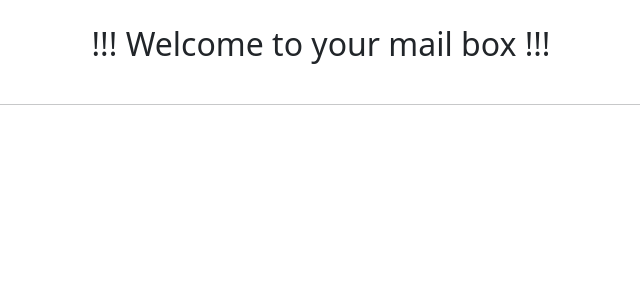
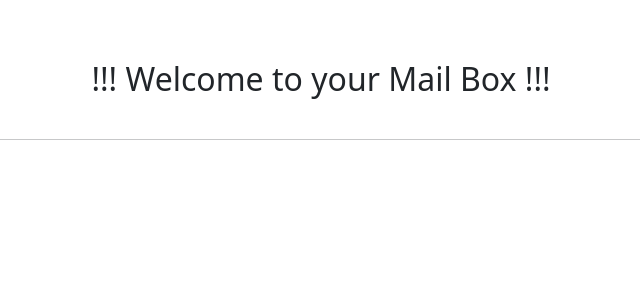
Before and after one commit to aknair95/Project-11-Mail-box-client, a React (Create React App) app: page / in a window 1280 px wide. Shown: the top 300 px of the page, without its empty margins (319-959 px from the left). Built offline with nearby package versions, Linux system fonts and the light colour scheme.

Commit message:
css style changed

```diff
--- a/src/components/pages/home/home.js
+++ b/src/components/pages/home/home.js
@@ -1,36 +1,16 @@
-import { Button } from "react-bootstrap";
+
 import classes from "./home.module.css";
-import { useNavigate } from "react-router-dom";
-import { useDispatch, useSelector } from "react-redux";
-import { authActions } from "../../../store/authReducer";
 
 const Home=(props) =>{
-    const navigate=useNavigate();
-    const dispatch=useDispatch();
 
     // fetching token & email from local storage on app load
     const token=localStorage.getItem("token");
     const emailId=localStorage.getItem("emailId");
 
-    dispatch(authActions.setToken(token));
-
-    const logoutHandler=() =>{
-        localStorage.removeItem("token");
-        localStorage.removeItem("emailId");
-
-        dispatch(authActions.logout());
-        dispatch(authActions.setEmailID(null));
-        dispatch(authActions.setToken(null));
-        navigate("/login");
-    }
-
     return(
-        <>
-            <header className={classes.header}>
-                <h2>!!! Welcome to your mail box !!!</h2>
-                {!!token && <Button variant="danger" onClick={logoutHandler}>Logout</Button>}
-            </header><hr/>
-        </>
+        <header className={classes.hdr}>
+            <h2>!!! Welcome to your Mail Box !!!</h2><hr/>
+        </header>
     )
 }
 
--- a/src/components/pages/home/home.module.css
+++ b/src/components/pages/home/home.module.css
@@ -1,9 +1,6 @@
 
-header button {
-  margin-left: 1600px;
-}
-
-header h2 {
+.hdr h2 {
+    margin-top: 35px;
     display: flex;
     justify-content: center;
     align-items: center;
```
